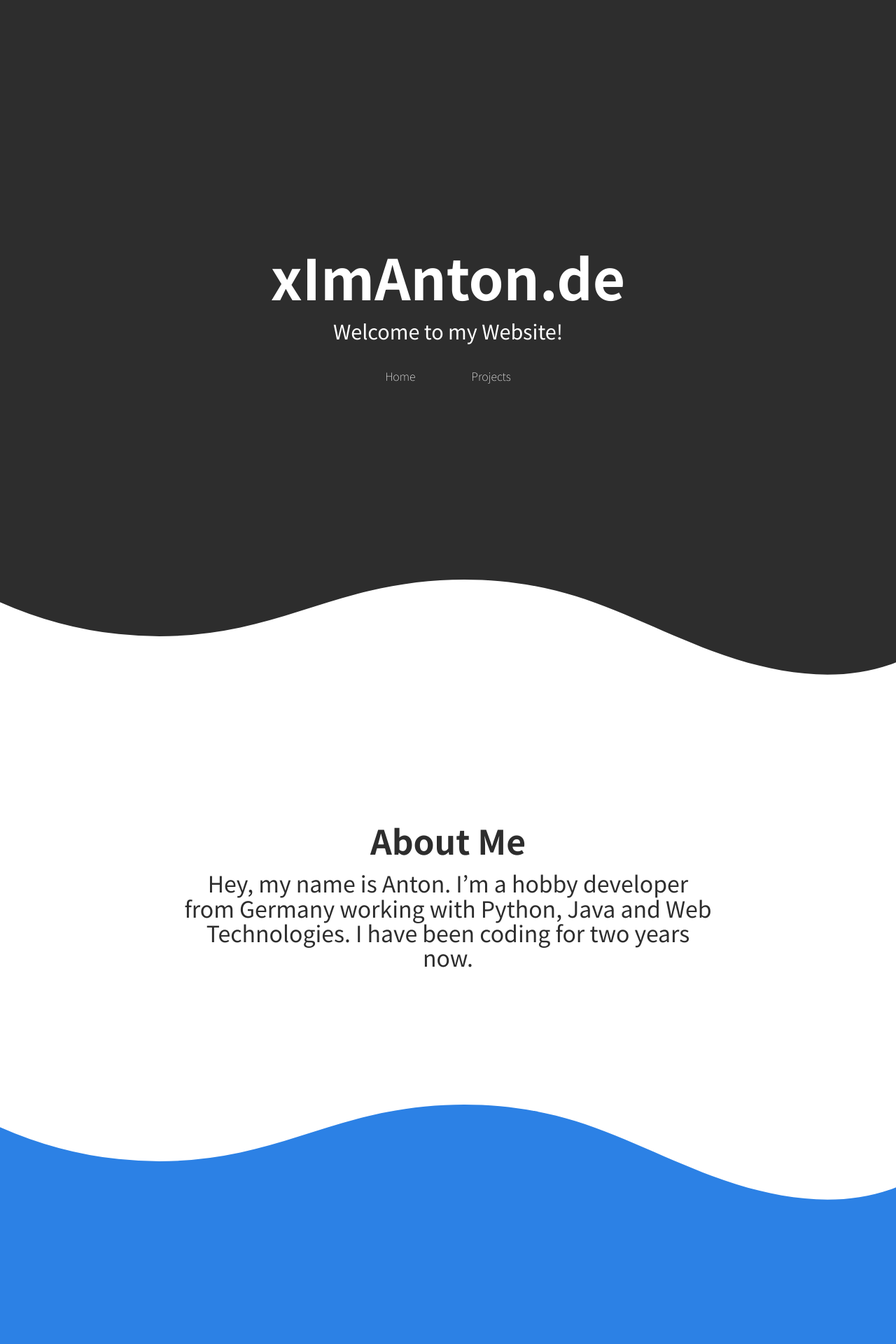
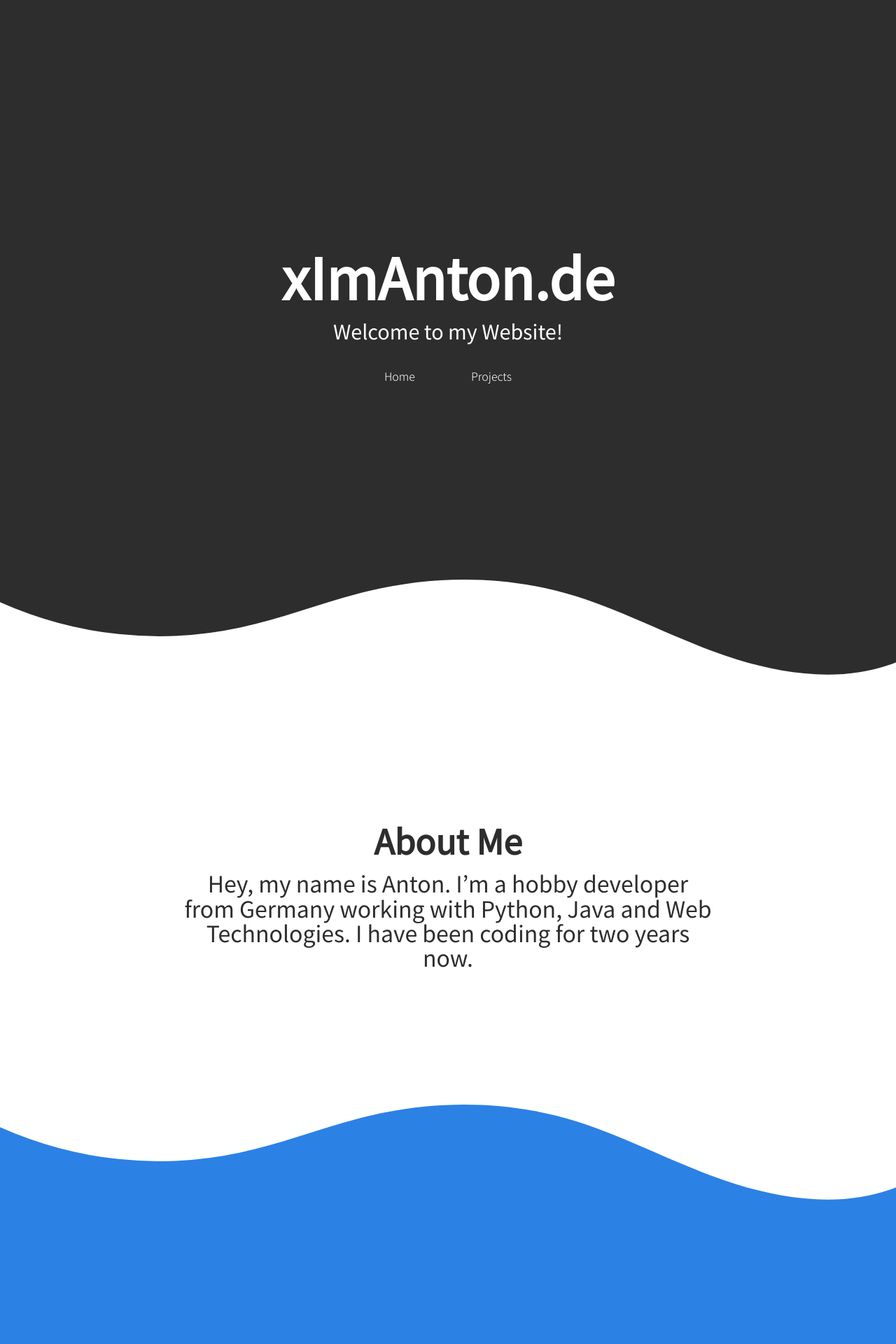
Before and after one commit to xImAnton/ximanton.github.io, a Jekyll site: the page built from index.html, in a window 1280 px wide. Shown: the top 1920 px of the page at 70% size. Built offline with Jekyll 4.4.1, drawn with Linux system fonts in a browser that asks for light colours.

Commit message:
removed unused font weights

```diff
--- a/_includes/head.html
+++ b/_includes/head.html
@@ -16,7 +16,7 @@
 
     <link rel="preconnect" href="https://fonts.googleapis.com">
     <link rel="preconnect" href="https://fonts.gstatic.com" crossorigin>
-    <link href="https://fonts.googleapis.com/css2?family=Noto+Sans+KR:wght@100;400;500;700;900&display=swap" rel="stylesheet">
+    <link href="https://fonts.googleapis.com/css2?family=Noto+Sans+KR:wght@300;400;&display=swap" rel="stylesheet">
 
     <meta name="theme-color" content="#2D2D2D">
     <title>{{ page.title }} | xImAnton.de</title>
```
